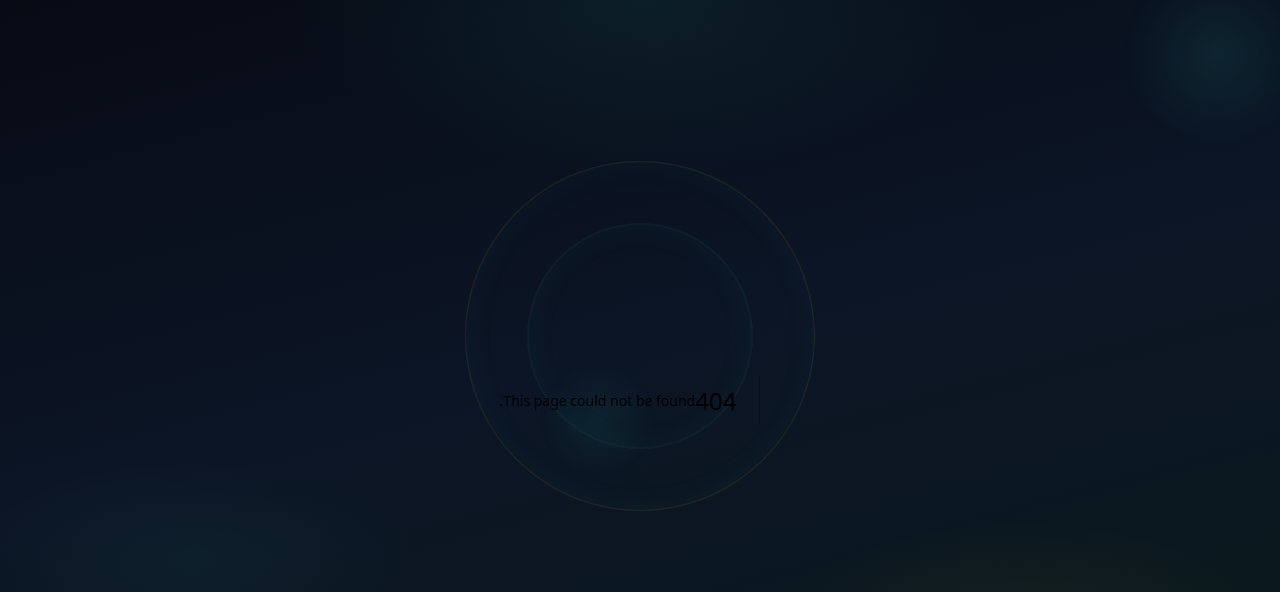
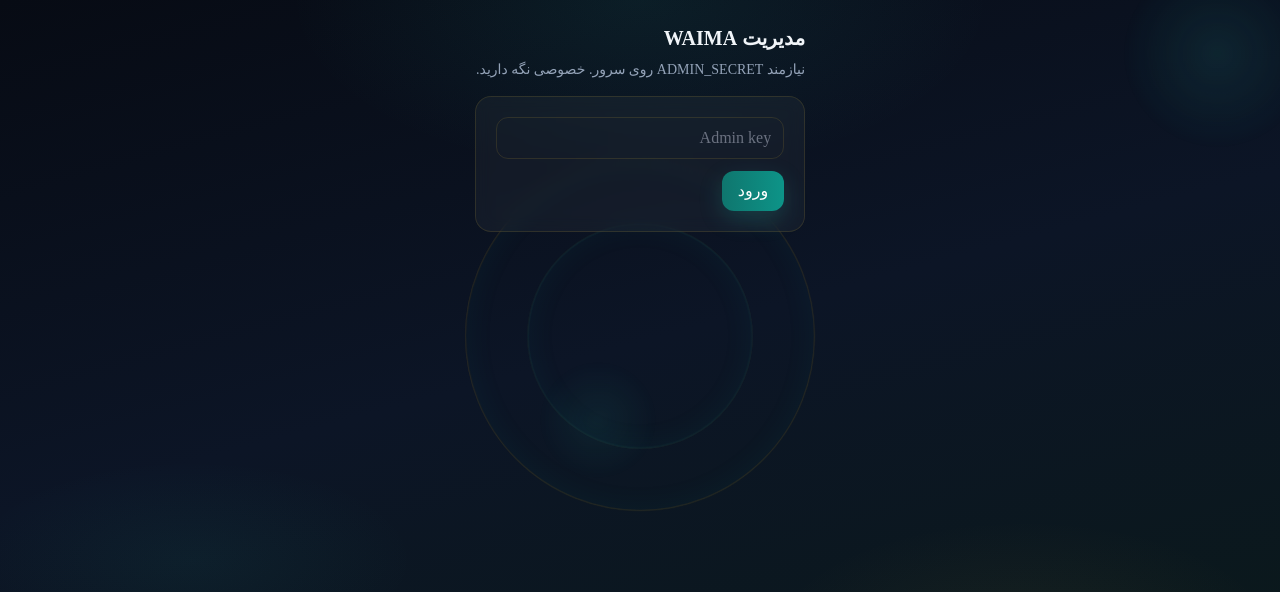
Before and after one commit to ImPMUFO/WAI, a Next.js app: page /admin in a window 1280 px wide. Before the commit this address had no page. Shown: the top 592 px of the page. Built offline with nearby package versions, Linux system fonts and the light colour scheme.

Commit message:
Create admin/page.tsx

```diff
--- /dev/null
+++ b/src/app/admin/page.tsx
@@ -0,0 +1,57 @@
+
+'use client'
+
+import { useState } from 'react'
+import { useLocale } from '@/lib/i18n/LocaleProvider'
+
+export default function AdminPage() {
+  const { dir, locale } = useLocale()
+  const [key, setKey] = useState('')
+  const [ok, setOk] = useState(false)
+  const [err, setErr] = useState('')
+  const [stats, setStats] = useState<any>(null)
+
+  const unlock = async () => {
+    setErr('')
+    try {
+      const r = await fetch('/api/admin/stats', { headers: { 'x-admin-key': key } })
+      const j = await r.json()
+      if (!r.ok) {
+        setErr(j.error || 'Unauthorized')
+        setOk(false)
+        return
+      }
+      setStats(j)
+      setOk(true)
+    } catch {
+      setErr('Network error')
+    }
+  }
+
+  return (
+    <main className="min-h-screen p-6 max-w-2xl mx-auto" dir={dir} style={{ color: 'var(--text)' }}>
+      <h1 className="text-xl font-bold mb-2">{locale === 'en' ? 'WAIMA Admin' : 'مدیریت WAIMA'}</h1>
+      <p className="text-sm text-[var(--muted)] mb-4">
+        {locale === 'en'
+          ? 'Requires ADMIN_SECRET on the server. Keep this private.'
+          : 'نیازمند ADMIN_SECRET روی سرور. خصوصی نگه دارید.'}
+      </p>
+      {!ok ? (
+        <div className="card space-y-3">
+          <input type="password" className="w-full rounded-xl border border-[var(--border)] bg-transparent px-3 py-2" value={key} onChange={(e) => setKey(e.target.value)} placeholder="Admin key" />
+          <button type="button" className="btn-primary px-4 py-2" onClick={() => void unlock()}>
+            {locale === 'en' ? 'Unlock' : 'ورود'}
+          </button>
+          {err && <p className="text-sm text-rose-400">{err}</p>}
+        </div>
+      ) : (
+        <div className="card space-y-2 text-sm">
+          <p><strong>status:</strong> {stats?.status}</p>
+          <p><strong>time:</strong> {stats?.time}</p>
+          <p className="text-[var(--muted)]">{stats?.note}</p>
+          <pre className="text-[10px] overflow-auto opacity-70">{JSON.stringify(stats, null, 2)}</pre>
+        </div>
+      )}
+    </main>
+  )
+}
```
